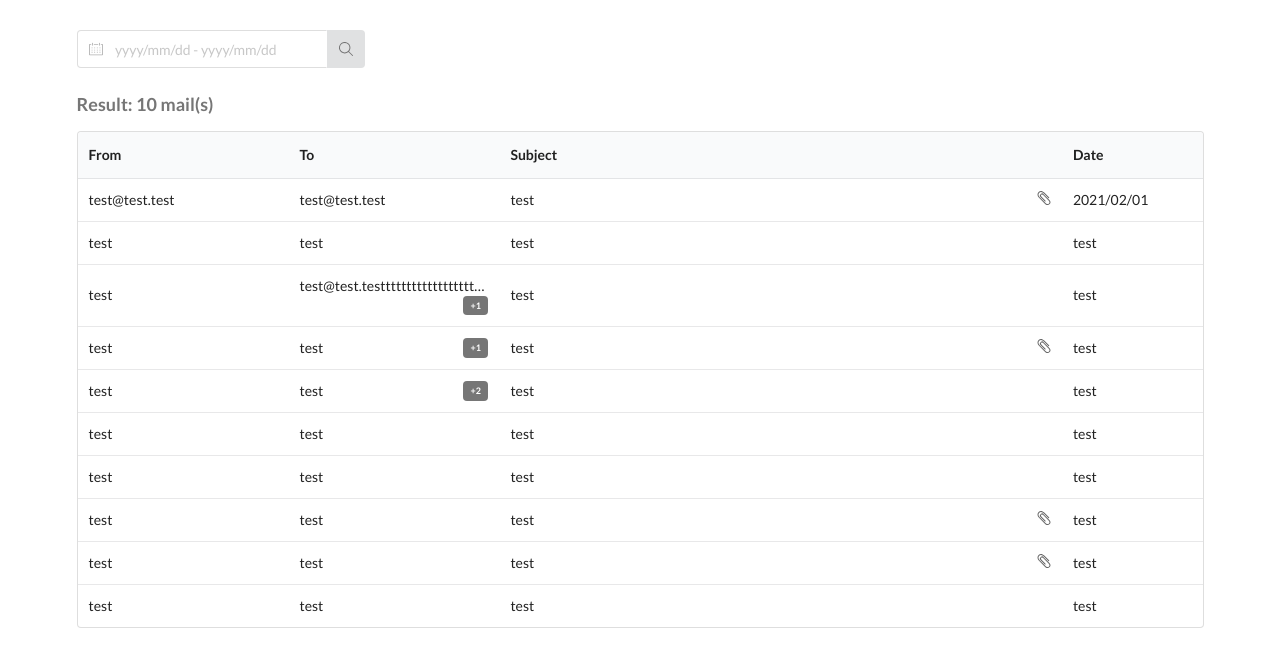
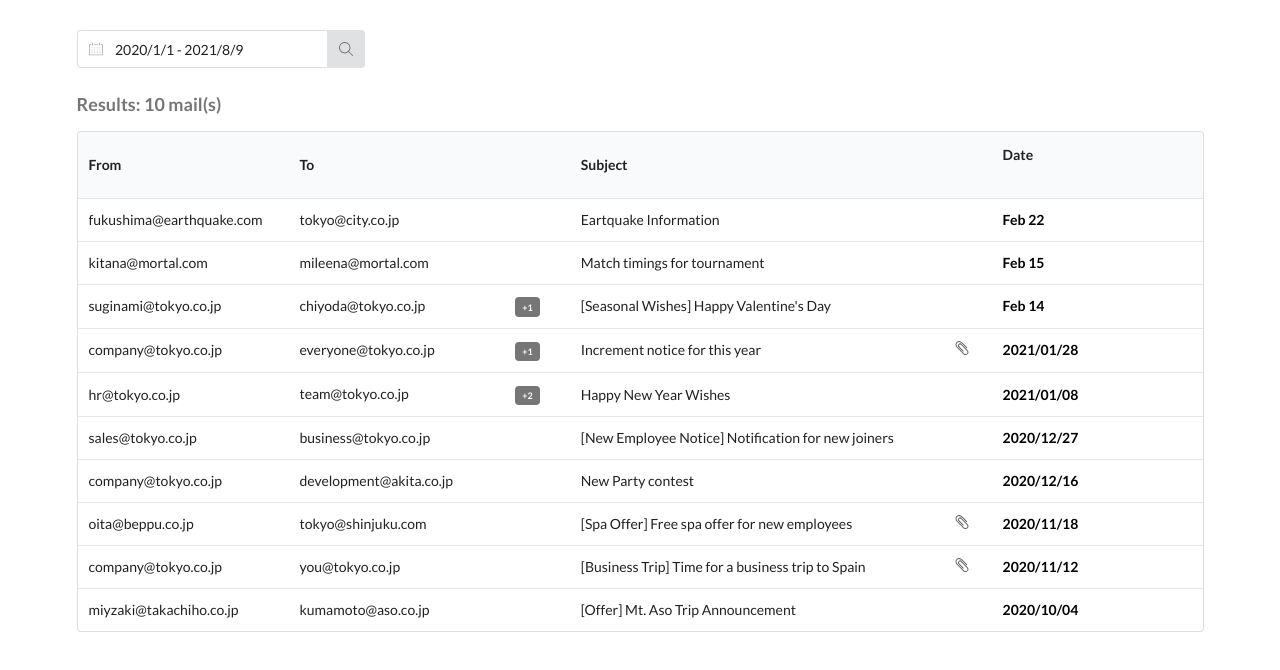
Before and after one commit to heysadboy/mail-archiver, a React (Create React App) app: page / in a window 1280 px wide. Shown: the top 670 px of the page. Built offline with nearby package versions, Linux system fonts and the light colour scheme.

Commit message:
completing list

```diff
--- a/package.json
+++ b/package.json
@@ -9,7 +9,6 @@
     "date-fns": "^2.17.0",
     "react": "^17.0.1",
     "react-dom": "^17.0.1",
-    "react-nice-dates": "^3.0.7",
     "react-scripts": "4.0.2",
     "web-vitals": "^1.0.1"
   },
--- a/src/assets/css/EmailItem.css
+++ b/src/assets/css/EmailItem.css
@@ -1,7 +1,18 @@
-.ui.label {
-    float: right;
+.email-cell-text {
+    overflow: hidden;
+    white-space: nowrap;
+    text-overflow: ellipsis;
 }
 
-.attachment {
-    float: right;
+.sort-selected {
+    font-weight: bold;
+    color: black;
 }
+
+.email-cell-row:hover svg path,
+.email-cell-row:hover {
+    cursor: pointer;
+    color: #0000d6;
+    background: #fafaff;
+    fill: #0000d6;
+}
--- /dev/null
+++ b/src/assets/css/EmailList.css
@@ -0,0 +1,11 @@
+.ui.table thead th:hover svg path,
+.ui.table thead th:hover {
+    cursor: pointer;
+    fill: black;
+    font-weight: bold;
+    color: black;
+}
+
+.up-icon {
+    visibility: hidden;
+}
--- a/src/assets/data/EmailData.json
+++ b/src/assets/data/EmailData.json
@@ -2,110 +2,110 @@
     "emails": [
         {
             "id": 1,
-            "from": "test@test.test",
-            "to": "test@test.test",
+            "from": "fukushima@earthquake.com",
+            "to": "tokyo@city.co.jp",
             "cc": null,
-            "subject": "test",
-            "body": "test",
-            "attatchment": "test",
-            "date": "2021/02/01"
+            "subject": "Eartquake Information",
+            "body": "This earthquake was very strong, please take care.",
+            "attatchment": null,
+            "date": "2021/02/22 12:30:00"
         },
         {
             "id": 2,
-            "from": "test",
-            "to": "test",
+            "from": "kitana@mortal.com",
+            "to": "mileena@mortal.com",
             "cc": null,
-            "subject": "test",
-            "body": "test",
+            "subject": "Match timings for tournament",
+            "body": "It is going to be tough competition.",
             "attatchment": null,
-            "date": "test"
+            "date": "2021/02/15 05:45:00"
         },
         {
             "id": 3,
-            "from": "test",
-            "to": "test@test.testtttttttttttttttttttttttttttttttttttttttttttttt",
+            "from": "suginami@tokyo.co.jp",
+            "to": "chiyoda@tokyo.co.jp",
             "cc": [
-                "test@test.test"
+                "nakano@tokyo.co.jp"
             ],
-            "subject": "test",
-            "body": "test",
+            "subject": "[Seasonal Wishes] Happy Valentine's Day",
+            "body": "This is Valentine's Day Wish",
             "attatchment": null,
-            "date": "test"
+            "date": "2021/02/14 06:30:00"
         },
         {
             "id": 4,
-            "from": "test",
-            "to": "test",
+            "from": "company@tokyo.co.jp",
+            "to": "everyone@tokyo.co.jp",
             "cc": [
-                "test@test.test"
+                "manager@tokyo.co.jp"
             ],
-            "subject": "test",
-            "body": "test",
+            "subject": "Increment notice for this year",
+            "body": "Your salary has been increased by 200%.",
             "attatchment": "test",
-            "date": "test"
+            "date": "2021/01/28 18:09:00"
         },
         {
             "id": 5,
-            "from": "test",
-            "to": "test",
+            "from": "hr@tokyo.co.jp",
+            "to": "team@tokyo.co.jp",
             "cc": [
-                "test@test.test",
-                "test@test.test"
+                "everyone@osaka.co.jp",
+                "everyone@fukuoka.co.jp"
             ],
-            "subject": "test",
-            "body": "test",
+            "subject": "Happy New Year Wishes",
+            "body": "Welcome back to the company! Hope you enjoy.",
             "attatchment": null,
-            "date": "test"
+            "date": "2021/01/08 14:01:00"
         },
         {
             "id": 6,
-            "from": "test",
-            "to": "test",
+            "from": "sales@tokyo.co.jp",
+            "to": "business@tokyo.co.jp",
             "cc": null,
-            "subject": "test",
-            "body": "test",
+            "subject": "[New Employee Notice] Notification for new joiners",
+            "body": "Please welcome new employees in the company. Everyone is so cute.",
             "attatchment": null,
-            "date": "test"
+            "date": "2020/12/27 11:09:00"
         },
         {
             "id": 7,
-            "from": "test",
-            "to": "test",
+            "from": "company@tokyo.co.jp",
+            "to": "development@akita.co.jp",
             "cc": null,
-            "subject": "test",
-            "body": "test",
+            "subject": "New Party contest",
+            "body": "This contest will test who can drink more highball.",
             "attatchment": null,
-            "date": "test"
+            "date": "2020/12/16 01:19:00"
         },
         {
             "id": 8,
-            "from": "test",
-            "to": "test",
+            "from": "oita@beppu.co.jp",
+            "to": "tokyo@shinjuku.com",
             "cc": null,
-            "subject": "test",
-            "body": "test",
+            "subject": "[Spa Offer] Free spa offer for new employees",
+            "body": "Enjot the new spa. It is very relaxing.",
             "attatchment": "test",
-            "date": "test"
+            "date": "2020/11/18 17:00:01"
         },
         {
             "id": 9,
-            "from": "test",
-            "to": "test",
+            "from": "company@tokyo.co.jp",
+            "to": "you@tokyo.co.jp",
             "cc": null,
-            "subject": "test",
-            "body": "test",
+            "subject": "[Business Trip] Time for a business trip to Spain",
+            "body": "You will be going to the Spain for business trip.",
             "attatchment": "test",
-            "date": "test"
+            "date": "2020/11/12 14:01:00"
         },
         {
             "id": 10,
-            "from": "test",
-            "to": "test",
+            "from": "miyzaki@takachiho.co.jp",
+            "to": "kumamoto@aso.co.jp",
             "cc": null,
-            "subject": "test",
-            "body": "test",
+            "subject": "[Offer] Mt. Aso Trip Announcement",
+            "body": "Free ticket to Mt. Aso.",
             "attatchment": null,
-            "date": "test"
+            "date": "2020/10/04 11:17:00"
         }
     ]
 }
--- /dev/null
+++ b/src/assets/icons/UpIcon.js
@@ -0,0 +1,11 @@
+import React from 'react';
+
+const UpIcon = () => {
+    return (
+        <svg viewBox="0 0 8 5" width="1em" height="1em">
+            <path fill="#333" d="M8 5L3.993 0 0 5h8z" />
+        </svg>
+    );
+}
+
+export default UpIcon;
--- a/src/components/App.js
+++ b/src/components/App.js
@@ -6,6 +6,7 @@ import '../assets/css/App.css';
 
 const App = () => {
     const [emailSize, setEmailSize] = useState(0);
+    const [searchDate, setSearchDate] = useState("2020/1/1 - 2021/8/9");
 
     useEffect(() => {
         setEmailSize(EmailData.emails.length);
@@ -13,10 +14,10 @@ const App = () => {
 
     return (
         <div className="ui container">
-            <SearchBar />
-            <h3 className="ui grey header">Result: {emailSize} mail(s)</h3>
+            <SearchBar searchDate={searchDate} setSearchDate={setSearchDate} />
+            <h3 className="ui grey header">Results: {emailSize} mail(s)</h3>
             {emailSize > 0
-                ? <div><EmailList emails={EmailData.emails} /></div>
+                ? <div><EmailList emails={EmailData.emails} searchDate={searchDate} /></div>
                 : <div className="ui divider"></div>
             }
         </div>
--- a/src/components/EmailItem.js
+++ b/src/components/EmailItem.js
@@ -2,21 +2,28 @@ import React from 'react';
 import AttatchmentIcon from '../assets/icons/AttatchmentIcon';
 import '../assets/css/EmailItem.css';
 
-const EmailItem = ({ email }) => {
+const EmailItem = ({ email, date, sortPreference}) => {
+
     return (
-        <tr>
-            <td>{email.from}</td>
+        <tr className="email-cell-row">
             <td>
-                {email.to}
-                {email.cc ? <div className="ui mini grey label">+{email.cc.length}</div> : ""}
+                <div className={`email-cell-text ${sortPreference == "from" ? "sort-selected": ""}`}>{email.from}</div>
             </td>
             <td>
                 <div className="ui grid">
-                <div className="fourteen wide column">{email.subject}</div>
-                <div className="two wide column">{email.attatchment ? <div className="attachment"><AttatchmentIcon /></div> : ""}</div>
+                    <div className={`email-cell-text twelve wide column ${sortPreference == "to" ? "sort-selected": ""}`}>{email.to}</div>
+                    <div className="four wide column">{email.cc ? <div className="ui mini grey label">+{email.cc.length}</div> : ""}</div>
                 </div>
             </td>
-            <td>{email.date}</td>
+            <td>
+                <div className="ui grid">
+                    <div className={`email-cell-text fourteen wide column ${sortPreference == "subject" ? "sort-selected": ""}`}>{email.subject}</div>
+                    <div className="two wide column">{email.attatchment ? <AttatchmentIcon /> : ""}</div>
+                </div>
+            </td>
+            <td>
+                <div className={`email-cell-text email-date ${sortPreference == "date" ? "sort-selected": ""}`}>{date}</div>
+            </td>
         </tr>
     );
 };
--- a/src/components/EmailList.js
+++ b/src/components/EmailList.js
@@ -1,23 +1,58 @@
-import React from 'react';
+import React, { useState } from 'react';
 import EmailItem from './EmailItem';
-import AttatchmentIcon from '../assets/icons/AttatchmentIcon';
+import UpIcon from '../assets/icons/UpIcon';
+import '../assets/css/EmailList.css';
 
-const EmailList = ({ emails }) => {
+const EmailList = ({ emails, searchDate }) => {
 
-    const renderedEmailList = emails.map((email) => {
-        return (
-            <EmailItem key={email.id} email={email} />
-        );
+    const [sortPreference, setSortPreference] = useState("date");
+
+    const months = ["Jan", "Feb", "Mar", "Apr", "May", "Jun", "Jul", "Aug", "Sep", "Oct", "Nov", "Dec"];
+
+    const fromDate = new Date(searchDate.split("-")[0]);
+    const toDate = new Date(searchDate.split("-")[1]);
+
+    const sortList = (param) => {
+        setSortPreference(param);
+    };
+
+    const renderedEmailList = emails.filter((email) => {
+        var emailDate = new Date(email.date);
+        if (fromDate <= emailDate && emailDate <= toDate) {
+            return true;
+        }
+        else {
+            return false;
+        }
+    }).map((email) => {
+        var emailDate = new Date(email.date);
+        var today = new Date();
+        var dd = String(today.getDate()).padStart(2, '0');
+        var mm = String(today.getMonth() + 1).padStart(2, '0');
+        var yyyy = today.getFullYear();
+        var currentDate = yyyy + "/" + mm + "/" + dd;
+        var date = email.date.split(" ")[0];
+        if (date === currentDate) {
+            date = email.date.split(" ")[1];
+            date = date.substr(0, date.lastIndexOf(':'));
+        }
+        else if (date.split("/")[1] === mm) {
+            date = months[emailDate.getMonth()] + " " + emailDate.getDate();
+        }
+        return (<EmailItem key={email.id} email={email} date={date} sortPreference={sortPreference} />);
     });
 
+
+
     return (
+
         <table className="ui fixed table">
             <thead>
                 <tr>
-                    <th className="three wide">From</th>
-                    <th className="three wide">To</th>
-                    <th className="eight wide">Subject</th>
-                    <th className="two wide">Date</th>
+                    <th className="email-cell-title three wide" onClick={() => sortList("from")}>From</th>
+                    <th className="email-cell-title four wide" onClick={() => sortList("to")}>To</th>
+                    <th className="email-cell-title six wide" onClick={() => sortList("subject")}>Subject</th>
+                    <th className="email-cell-title three wide" onClick={() => sortList("date")}>Date <div className="up-icon"><UpIcon /> </div></th>
                 </tr>
             </thead>
             <tbody>
--- a/src/components/SearchBar.js
+++ b/src/components/SearchBar.js
@@ -1,21 +1,17 @@
-import React, { useState } from 'react';
-import '../assets/css/SearchBar.css';
-import { enGB } from 'date-fns/locale'
-import { DateRangePicker, START_DATE, END_DATE } from 'react-nice-dates'
-import 'react-nice-dates/build/style.css'
+import React from 'react';
 import CalendarIcon from '../assets/icons/CalendarIcon';
 import SearchIcon from '../assets/icons/SearchIcon';
 
-const SearchBar = () => {
-    const [startDate, setStartDate] = useState()
-    const [endDate, setEndDate] = useState()
+import '../assets/css/SearchBar.css';
+
+const SearchBar = ({searchDate, setSearchDate}) => {
 
     return (
         <div className="ui action left icon input">
             <i className="icon"><CalendarIcon /></i>
-            <input type="text" id="search" placeholder="yyyy/mm/dd - yyyy/mm/dd" />
+            <input type="text" id="search" defaultValue={searchDate} placeholder="yyyy/mm/dd - yyyy/mm/dd" />
             <button className="ui icon button">
-            <i className="icon"><SearchIcon /></i>
+                <i className="icon"><SearchIcon /></i>
             </button>
         </div>
     );
```
Also changed, not shown: 1 other file (tests, documents, lock files or other folders).
